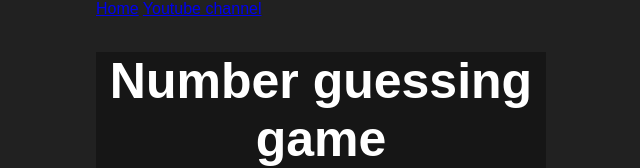
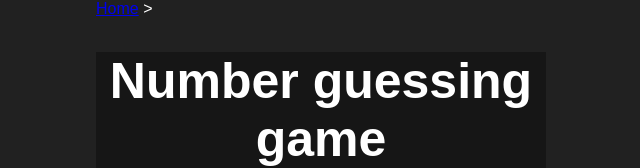
Before and after one commit to DhruvSharma5/Guessing-NumGame, a plain HTML site: page index.html in a window 1280 px wide. Shown: the top 168 px of the page, without its empty margins (304-944 px from the left). Drawn offline with Linux system fonts and the light colour scheme.

Commit message:
Comment out YouTube channel link in index.html
Comment out the YouTube channel link in the navigation.

```diff
--- a/index.html
+++ b/index.html
@@ -10,8 +10,8 @@
 <body style="background-color:#212121; color:#fff;">
   <nav>
     <a href="/" aria-current="page">Home</a>
-    <a target="_blank" href="https://www.youtube.com/@chaiaurcode"
-      >Youtube channel</a
+    <!-- <a target="_blank" href="https://www.youtube.com/@chaiaurcode"
+      >Youtube channel</a -->
     >
   </nav>
 
```
